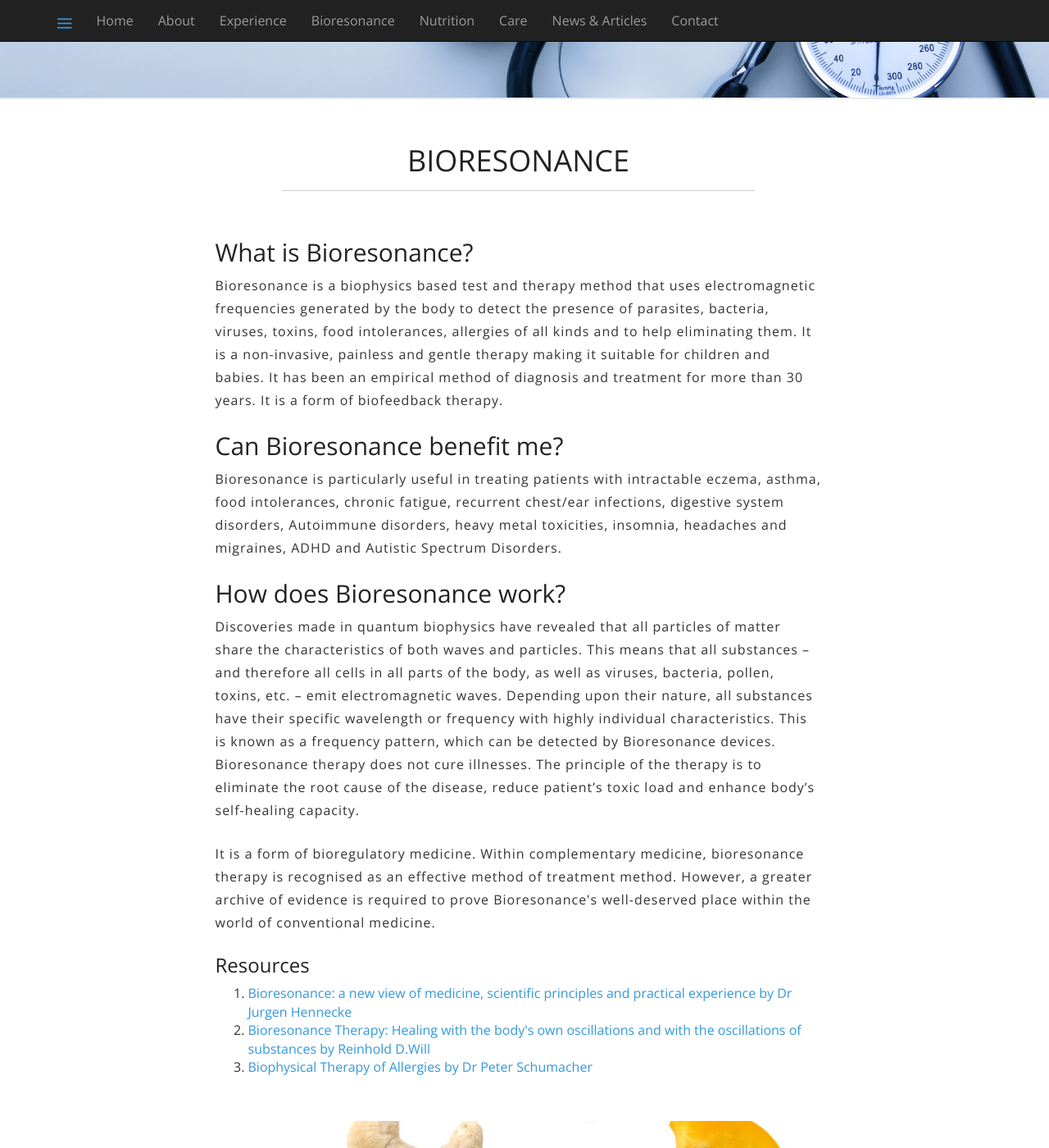
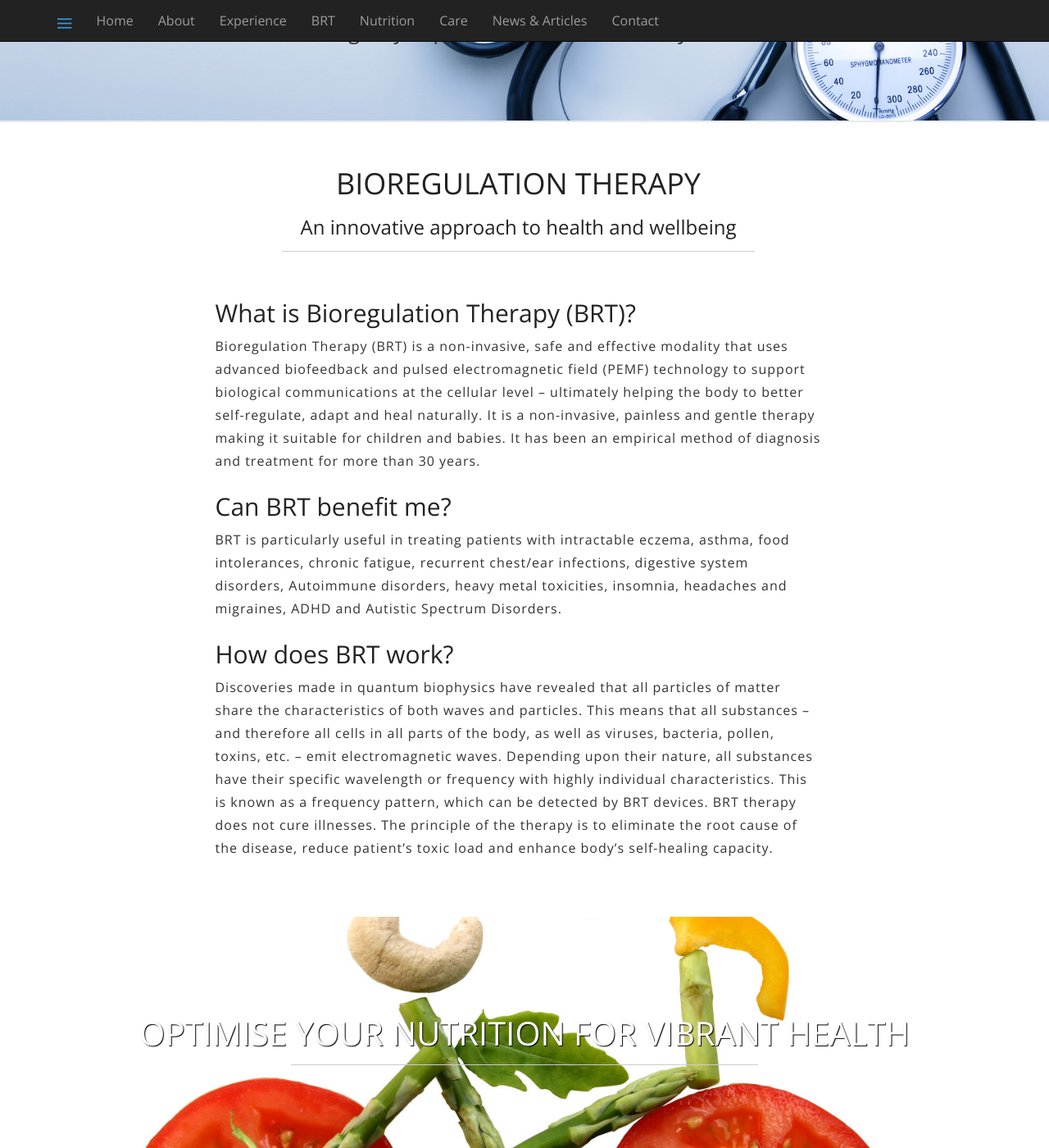
Before and after one commit to huseyinozyilmaz/drnurdan.com, a Jekyll site: the page built from index.html, in a window 1280 px wide and 1400 px high, scrolled down 2031 px. Shown: the whole window at 82% size. Built offline with Jekyll 4.4.1, drawn with Linux system fonts in a browser that asks for light colours; nearby versions of some CDN libraries; some of the changed text lies outside the part shown.

Commit message:
Removes Bioresonance with Bioregulation Therapy

```diff
--- a/_includes/about.html
+++ b/_includes/about.html
@@ -1,3 +1,3 @@
 <p>Dr Nur Ozyilmaz, MD, MRCPCH is a skilled Consultant Paediatrician who cares for newborn to teenagers, and often works with their parents as well.</p>
 <p>After obtaining a medical degree, Dr Ozyilmaz (as known Dr Nur by her patients) continued her postgraduate medical training. She worked in esteemed teaching hospitals in England, including Manchester University, King's College, Great Ormond Street and Guy's and St Thomas' University Hospitals. Upon becoming a Consultant Paediatrician in 2010, she further specialised in Paediatric Nephrology.</p>
-<p>With the heart of an explorer, Dr Nur further gained expertise in integrative/holistic medicine and developed a multi-disciplinary approach that uses Western medicine ,traditional and laser acupuncture, bioresonance, functional medicine and nutritional approaches. She takes natural and drug-free approach as possible.</p>
+<p>With the heart of an explorer, Dr Nur further gained expertise in integrative/holistic medicine and developed a multi-disciplinary approach that uses Western medicine ,traditional and laser acupuncture, advanced bioregulatory therapy, functional medicine and nutritional approaches. She takes natural and drug-free approach as possible.</p>
--- a/_includes/bioresonance.html
+++ b/_includes/bioresonance.html
@@ -1,13 +1,6 @@
-<h2>What is Bioresonance?</h2>
-<p>Bioresonance is a biophysics based test and therapy method that uses electromagnetic frequencies generated by the body to detect the presence of parasites, bacteria, viruses, toxins, food intolerances, allergies of all kinds and to help eliminating them. It is a non-invasive, painless and gentle therapy making it suitable for children and babies. It has been an empirical method of diagnosis and treatment for more than 30 years. It is a form of biofeedback therapy.</p>
-<h2>Can Bioresonance benefit me?</h2>
-<p>Bioresonance is particularly useful in treating patients with intractable eczema, asthma, food intolerances, chronic fatigue, recurrent chest/ear infections, digestive system disorders, Autoimmune disorders, heavy metal toxicities, insomnia, headaches and migraines, ADHD and Autistic Spectrum Disorders.</p>
-<h2>How does Bioresonance work?</h2>
-<p>Discoveries made in quantum biophysics have revealed that all particles of matter share the characteristics of both waves and particles. This means that all substances – and therefore all cells in all parts of the body, as well as viruses, bacteria, pollen, toxins, etc. – emit electromagnetic waves. Depending upon their nature, all substances have their specific wavelength or frequency with highly individual characteristics. This is known as a frequency pattern, which can be detected by Bioresonance devices. Bioresonance therapy does not cure illnesses. The principle of the therapy is to eliminate the root cause of the disease, reduce patient’s toxic load and enhance body’s self-healing capacity.</p>
-<p>It is a form of bioregulatory medicine. Within complementary medicine, bioresonance therapy is recognised as an effective method of treatment method. However, a greater archive of evidence is required to prove Bioresonance's well-deserved place within the world of conventional medicine.</p>
-<h3>Resources</h3>
-<ol>
-    <li><a href="http://www.amazon.co.uk/dp/3844823751">Bioresonance: a new view of medicine, scientific principles and practical experience by Dr Jurgen Hennecke</a></li>
-    <li><a href="http://www.amazon.co.uk/dp/3896981145">Bioresonance Therapy: Healing with the body's own oscillations and with the oscillations of substances by Reinhold D.Will</a></li>
-    <li><a href="http://www.amazon.co.uk/dp/3131375116">Biophysical Therapy of Allergies by Dr Peter Schumacher</a></li>
-</ol>
+<h2>What is Bioregulation Therapy (BRT)?</h2>
+<p>Bioregulation Therapy (BRT) is a non-invasive, safe and effective modality that uses advanced biofeedback and pulsed electromagnetic field (PEMF) technology to support biological communications at the cellular level – ultimately helping the body to better self-regulate, adapt and heal naturally. It is a non-invasive, painless and gentle therapy making it suitable for children and babies. It has been an empirical method of diagnosis and treatment for more than 30 years.</p>
+<h2>Can BRT benefit me?</h2>
+<p>BRT is particularly useful in treating patients with intractable eczema, asthma, food intolerances, chronic fatigue, recurrent chest/ear infections, digestive system disorders, Autoimmune disorders, heavy metal toxicities, insomnia, headaches and migraines, ADHD and Autistic Spectrum Disorders.</p>
+<h2>How does BRT work?</h2>
+<p>Discoveries made in quantum biophysics have revealed that all particles of matter share the characteristics of both waves and particles. This means that all substances – and therefore all cells in all parts of the body, as well as viruses, bacteria, pollen, toxins, etc. – emit electromagnetic waves. Depending upon their nature, all substances have their specific wavelength or frequency with highly individual characteristics. This is known as a frequency pattern, which can be detected by BRT devices. BRT therapy does not cure illnesses. The principle of the therapy is to eliminate the root cause of the disease, reduce patient’s toxic load and enhance body’s self-healing capacity.</p>
--- a/_includes/care.html
+++ b/_includes/care.html
@@ -2,9 +2,8 @@
 <ul>
     <li>Reviewing the patient history, nutrution, previous clinic letters, laboratory test results, and the questionnaire you fill out in advance</li>
     <li>A complete physical examination</li>
-    <li>Bioresonance testing<sup>[*]</sup> when appropriate</li>
+    <li>Bioresonance testing when appropriate</li>
     <li>Further laboratory testing, if needed</li>
     <li>Nutritional and dietary recommendations including supplements if recommended</li>
     <li>A follow up plan</li>
 </ul>
-<p class="footnote"><sup>*</sup>Bioresonance testing is done with Bicom bioresonance device that is manufactured by Regumed GmbH in Germany to ISO 9001 quality standard. It complies with the European Union directive 93/42/EEC on medical devices.</p>
--- a/_includes/header.html
+++ b/_includes/header.html
@@ -9,14 +9,14 @@
             </div>
             <div class="navbar-collapse collapse">
                 <ul class="nav navbar-nav">
-                    <li><a href="/#home" data-toggle="collapse" class="smoothScroll">Home</a></li>
-                    <li><a href="/#about" data-toggle="collapse" data-target=".nav-collapse" class="smoothScroll"> About</a></li>
-                    <li><a href="/#experience" class="smoothScroll"> Experience</a></li>
-                    <li><a href="/#bioresonance" class="smoothScroll"> Bioresonance</a></li>
-                    <li><a href="/#nutrition" class="smoothScroll"> Nutrition</a></li>
-                    <li><a href="/#care" class="smoothScroll"> Care</a></li>
-                    <li><a href="/#news" class="smoothScroll"> News &amp; Articles</a></li>
-                    <li><a href="/#contact" class="smoothScroll"> Contact</a></li>
+                    <li><a href="/#home" title="Home Page" data-toggle="collapse" class="smoothScroll">Home</a></li>
+                    <li><a href="/#about" title="About {{site.title}} {{site.name}} {{site.surname}}" data-toggle="collapse" data-target=".nav-collapse" class="smoothScroll"> About</a></li>
+                    <li><a href="/#experience" class="smoothScroll" title="Her Experience"> Experience</a></li>
+                    <li><a href="/#brt" class="smoothScroll" title="Bioregulation Therapy"> BRT</a></li>
+                    <li><a href="/#nutrition" title="Nutrition" class="smoothScroll"> Nutrition</a></li>
+                    <li><a href="/#care" title="What to expect at Dr Nur's clinic" class="smoothScroll"> Care</a></li>
+                    <li><a href="/#news" title="Latest News and Articles" class="smoothScroll"> News &amp; Articles</a></li>
+                    <li><a href="/#contact" title="Contact Details" class="smoothScroll"> Contact</a></li>
                 </ul>
             </div><!--/.nav-collapse -->
         </div>
--- a/index.html
+++ b/index.html
@@ -27,12 +27,12 @@ layout: default
         <div class="col-lg-4 callout animated wow zoomIn">
             <span class="icon ion-shuffle"></span>
             <h2>Multi-disciplinary</h2>
-            <p>Developed a multi-disciplinary, holistic approach that uses Western medicine, traditional and laser acupuncture, functional medicine, Bioresonance, nutritional and herbal remedies</p>
+            <p>Developed a multi-disciplinary, holistic approach that uses Western medicine, traditional and laser acupuncture, functional medicine, advanced bioregulatory therapy, nutritional and herbal remedies</p>
         </div>
 
         <div class="col-lg-4 callout animated wow zoomIn" data-wow-delay=".2s">
             <span class="icon ion-radio-waves"></span>
-            <h2>Bioresonance</h2>
+            <h2>Bioregulation Therapy</h2>
             <p>Offers comprehensive, effective, non-invasive and safe energy therapies that help the body rebalance its systems with the body's own oscillations by using the latest technology</p>
         </div>
 
@@ -71,16 +71,17 @@ layout: default
 </section><!-- section -->
 
 
-<!-- ==== Bioresonance ==== -->
-<div class="container" id="bioresonance">
+<!-- ==== BRT ==== -->
+<div class="container" id="brt">
     <div class="row white">
-        <h1 class="centered">Bioresonance</h2>
+        <h1 class="centered">Bioregulation Therapy</h1>
+        <h3 class="centered">An innovative approach to health and wellbeing</h3>
         <hr><br>
         <div class="col-lg-offset-2 col-lg-8">
             {% include bioresonance.html %}
         </div>
     </div>
-</div><!-- Bioresonance container -->
+</div><!-- BRT container -->
 
 
 <!-- ==== SECTION DIVIDER2 -->
```
